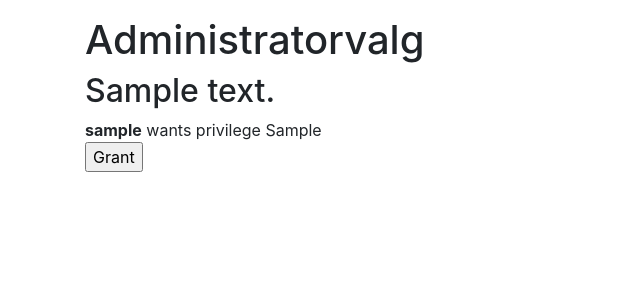
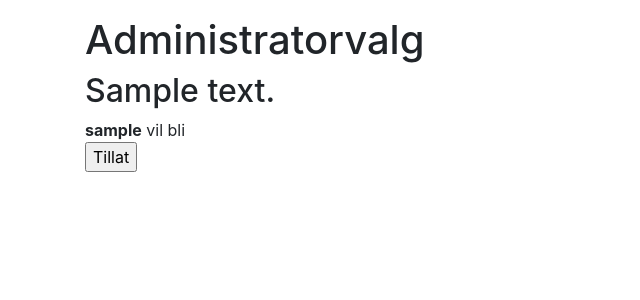
Before and after one commit to tholok97/imt2291-project1, a PHP site: template templates/admin.twig in a window 1280 px wide. Shown: the part 56-356 px from the top of the page, without its empty margins (0-640 px from the left). Run offline with PHP 8.4, Linux system fonts and the light colour scheme; the template is opened without the code that fills it: most values are stand-ins (such as "Sample title", 1, 10 or a date in 2020); some libraries are stand-ins or nearby versions.

Commit message:
norwegianified admin page a bit

```diff
--- a/templates/admin.twig
+++ b/templates/admin.twig
@@ -19,11 +19,19 @@
         <!-- for each want, show -->
         {% for request in wantsPrivilege %}
 
-        <b>{{request.user.username}}</b> wants privilege {{request.wouldLike}}
+        <b>{{request.user.username}}</b> vil bli
+
+        {% if request.wouldLike == 1 %}
+        lærer
+        {% elseif request.wouldLike == 2 %}
+        admin
+        {% endif %}
+
+
         <form method="post" action="src/privilegeRequestHandler.php">
             <input type="hidden" name="uid" value="{{request.user.uid}}"/>
             <input type="hidden" name="privilege_level" value="{{request.wouldLike}}"/>
-            <input type="submit" value="Grant" />
+            <input type="submit" value="Tillat" />
         </form>
 
         <br>
```
